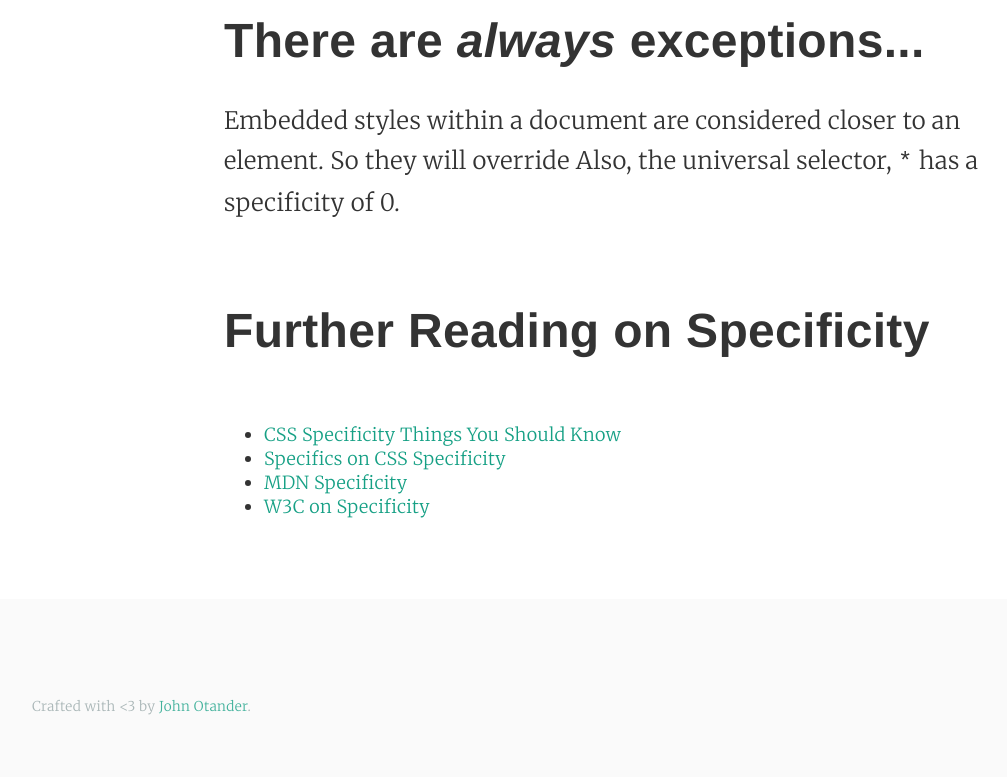
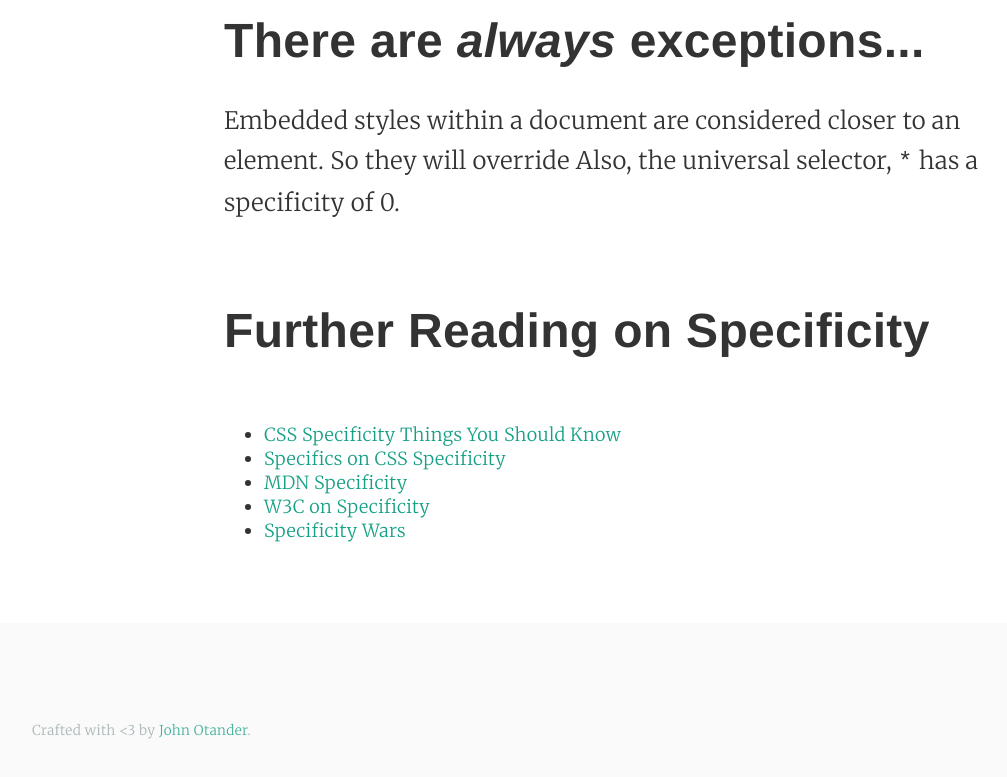
Before and after one commit to johno/specificity.co, a website: page index.html in a window 1280 px wide. Shown: the part 2957-3734 px from the top of the page, without its empty margins (32-1039 px from the left). Drawn offline with Linux system fonts and the light colour scheme.

Commit message:
Add specificity wars.

```diff
--- a/index.html
+++ b/index.html
@@ -96,6 +96,7 @@
         <li><a href="http://css-tricks.com/specifics-on-css-specificity/">Specifics on CSS Specificity</a></li>
         <li><a href="https://developer.mozilla.org/en-US/docs/Web/CSS/Specificity">MDN Specificity</a></li>
         <li><a href="http://www.w3.org/TR/selectors/#specificity">W3C on Specificity</a></li>
+        <li><a href="http://www.stuffandnonsense.co.uk/archives/css_specificity_wars.html">Specificity Wars</a></li>
       </ul>
     </div>
 
```
